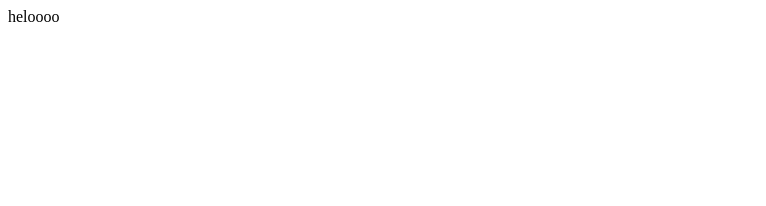
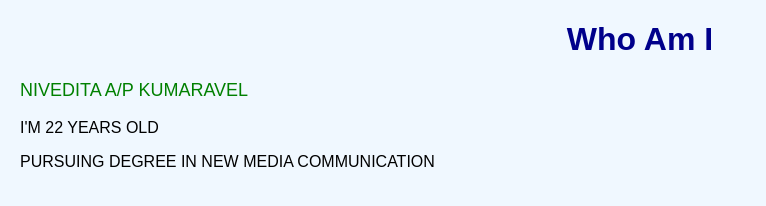
Before and after one commit to nivedita570/-web-css-exercises, a plain HTML site: page exercises/exercise3/index.html in a window 1280 px wide. Shown: the whole page, without its empty margins (0-766 px from the left). Drawn offline with Linux system fonts and the light colour scheme.

Commit message:
Update index.html

```diff
--- a/exercises/exercise3/index.html
+++ b/exercises/exercise3/index.html
@@ -1 +1,41 @@
-heloooo
+<!DOCTYPE html>
+<html lang="en">
+<head>
+    <meta charset="UTF-8">
+    <meta name="viewport" content="width=device-width, initial-scale=1.0">
+    <title>Who Am I</title>
+
+    <!-- Internal CSS -->
+    <style>
+        body {
+            background-color: #f0f8ff;
+            font-family: Arial, sans-serif;
+            margin: 20px;
+        }
+        h1 {
+            color: darkblue;
+            text-align: center;
+        }
+    </style>
+
+    <!-- External CSS link -->
+    <link rel="stylesheet" href="style.css">
+</head>
+<body>
+
+    <h1>Who Am I</h1>
+
+    <p style="color: green; font-size: 18px;">
+        NIVEDITA A/P KUMARAVEL
+    </p>
+
+    <p>
+        I'M 22 YEARS OLD
+    </p>
+
+    <p>
+        PURSUING DEGREE IN NEW MEDIA COMMUNICATION
+    </p>
+
+</body>
+</html>
```
